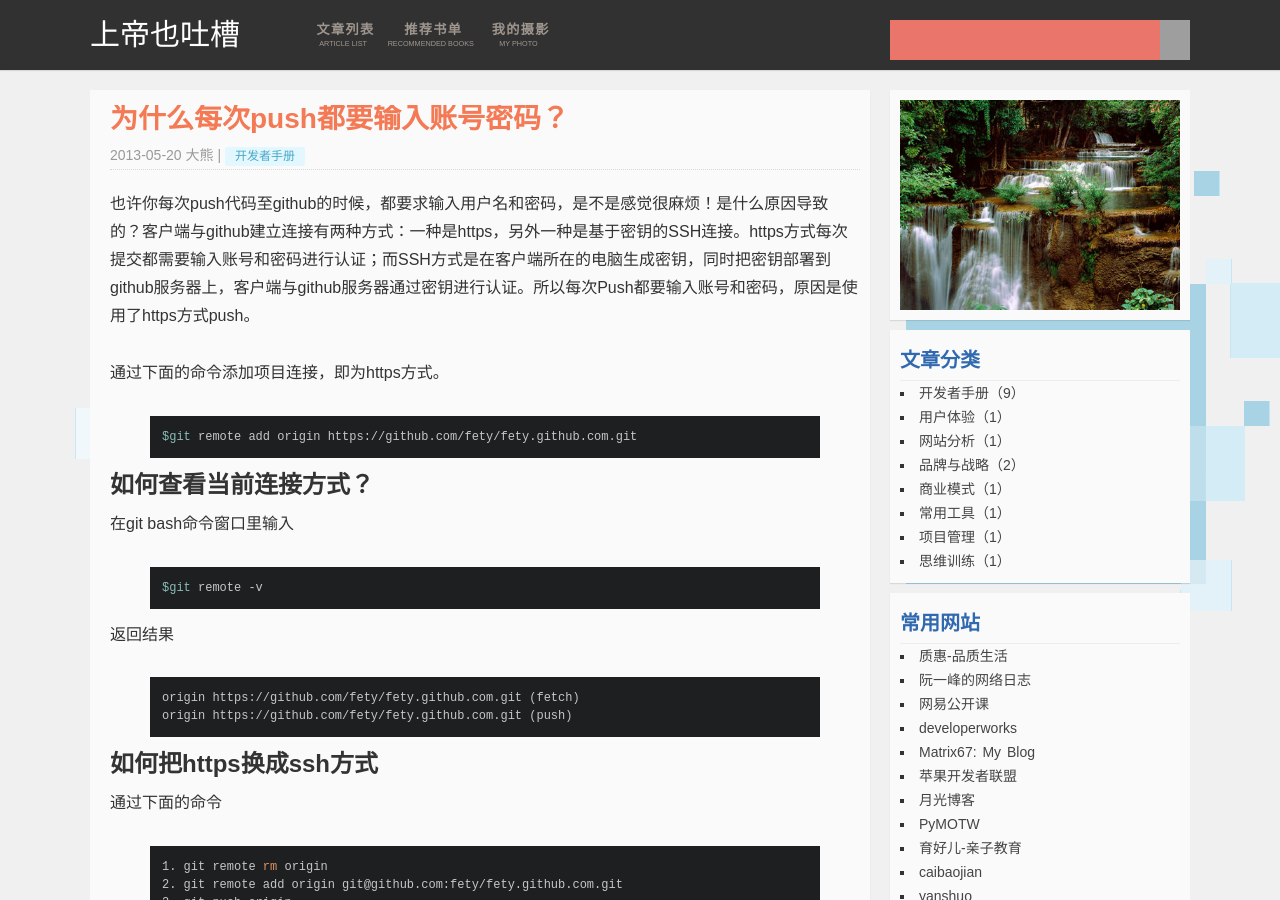
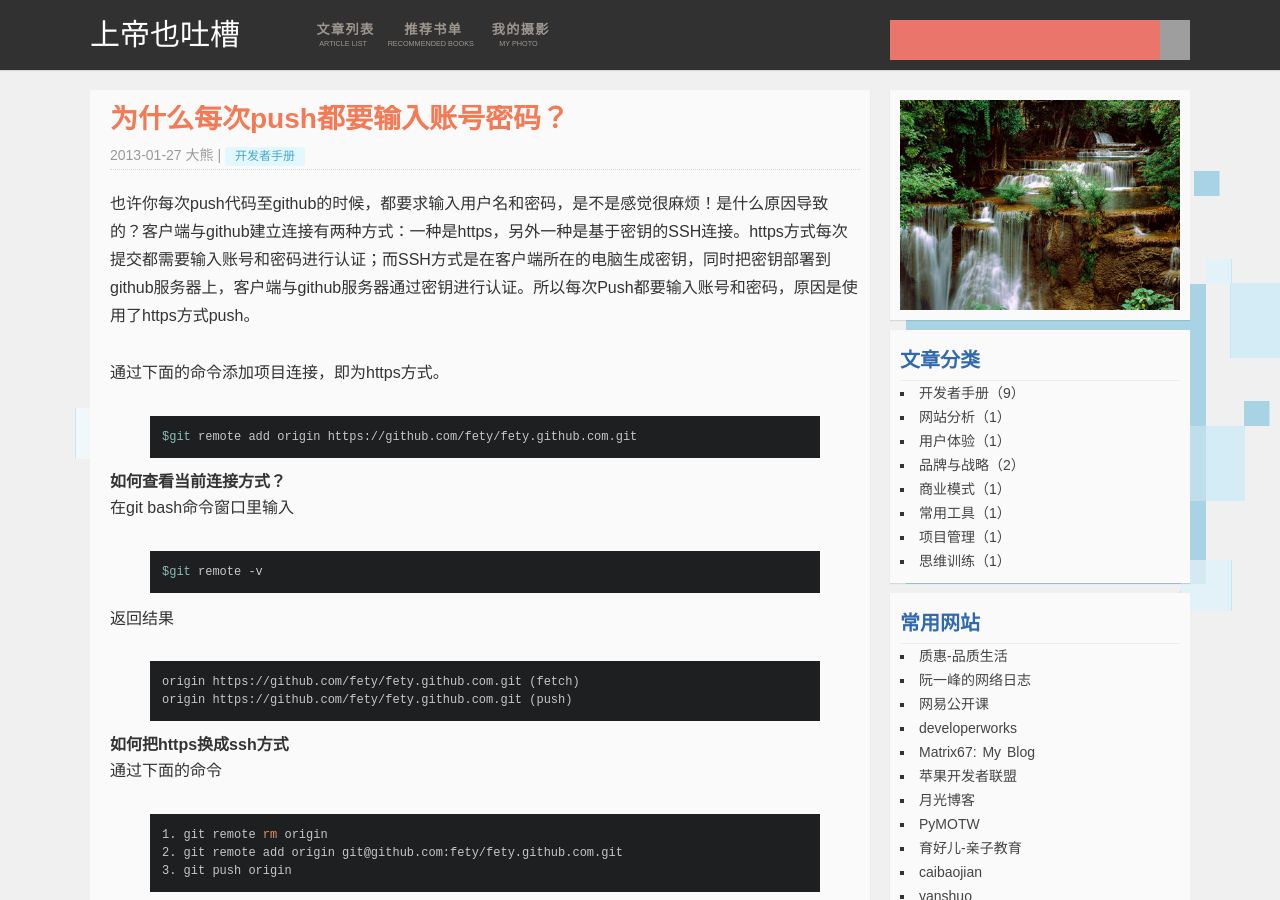
Before and after one commit to godtoo/godtoo.github.com, a Jekyll site: the page built from _posts/2013-01-27-github-push-ssh.md, in a window 1280 px wide and 900 px high. Built offline with Jekyll 4.4.1, drawn with Linux system fonts in a browser that asks for light colours; nearby versions of some CDN libraries; comment, search, counter and statistics services are not loaded.

Commit message:
change css

```diff
--- a/_posts/2013-05-20-github-push-ssh.md
+++ b/_posts/2013-01-27-github-push-ssh.md
@@ -16,7 +16,7 @@
 $git remote add origin https://github.com/fety/fety.github.com.git
 {% endhighlight %}
 
-###如何查看当前连接方式？
+####如何查看当前连接方式？
 在git bash命令窗口里输入
 {% highlight bash %}
 $git remote -v
@@ -27,7 +27,7 @@
 origin https://github.com/fety/fety.github.com.git (push)
 {% endhighlight %}
 
-###如何把https换成ssh方式
+####如何把https换成ssh方式
 通过下面的命令
 {% highlight bash %}
 1. git remote rm origin
@@ -35,7 +35,7 @@
 3. git push origin
 {% endhighlight %}
 
-###什么是SSH?
+####什么是SSH?
 Secure Shell（缩写为SSH），由IETF的网络工作小组（Network Working Group）所制定；SSH为一项创建在应用层和传输层基础上的安全协议，为计算机上的Shell（壳层）提供安全的传输和使用环境。
 
 **优点：**
```
Also changed, not shown: _posts/2013-01-28-github-and-jekyll-resources.md (renamed from _posts/2014-09-22-github-and-jekyll-resources.md), _posts/2013-01-30-markdown-add-blank.md (renamed from _posts/2014-09-23-markdown-add-blank.md), _posts/2013-01-31-ucd.md (renamed from _posts/2013-01-29-ucd.md).
